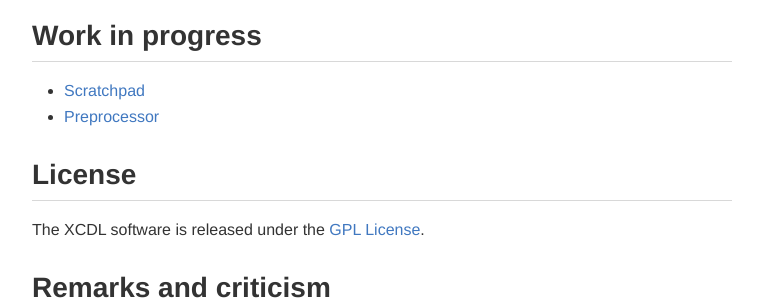
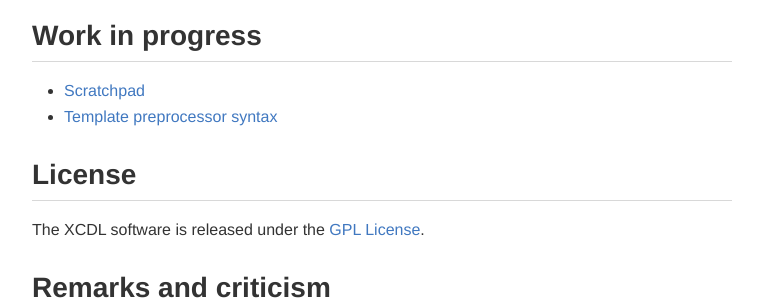
Before and after one commit to xcdl/xcdl.github.io-source, a Jekyll site: the page built from pages/home.md, in a window 1280 px wide and 900 px high, scrolled down 1592 px. Shown: the part 152-452 px from the top of the window, without its empty margins (118-881 px from the left). Built offline with Jekyll 4.4.1, drawn with Linux system fonts in a browser that asks for light colours; comment, search, counter and statistics services are not loaded.

Commit message:
preprocessor: rename as syntax proposal

```diff
--- a/pages/home.md
+++ b/pages/home.md
@@ -53,7 +53,7 @@ TBD
 ## Work in progress
 
 * [Scratchpad]({{ site.baseurl }}/work/scratchpad/)
-* [Preprocessor]({{ site.baseurl }}/work/preprocessor/)
+* [Template preprocessor syntax]({{ site.baseurl }}/work/preprocessor/)
 
 ## License
 
```
Also changed, not shown: pages/work/preprocessor.md (+1 -1 lines).
